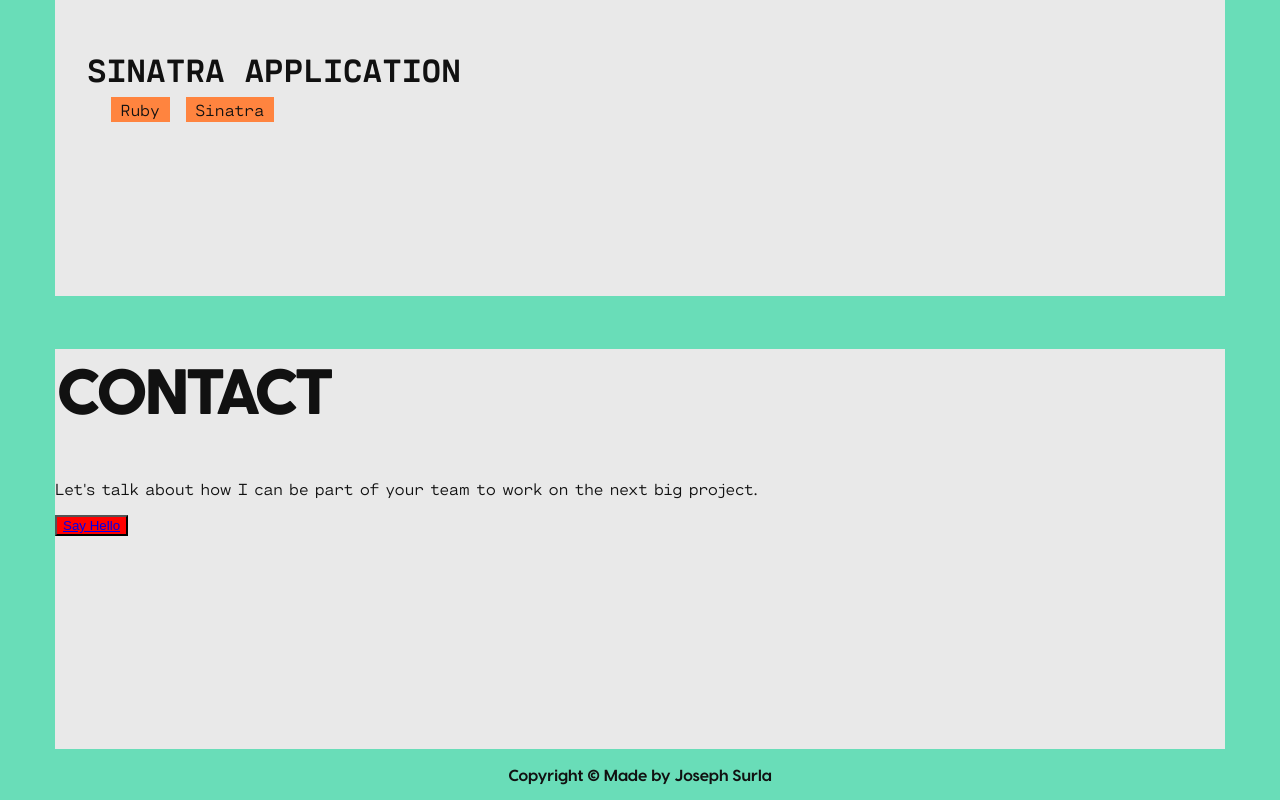
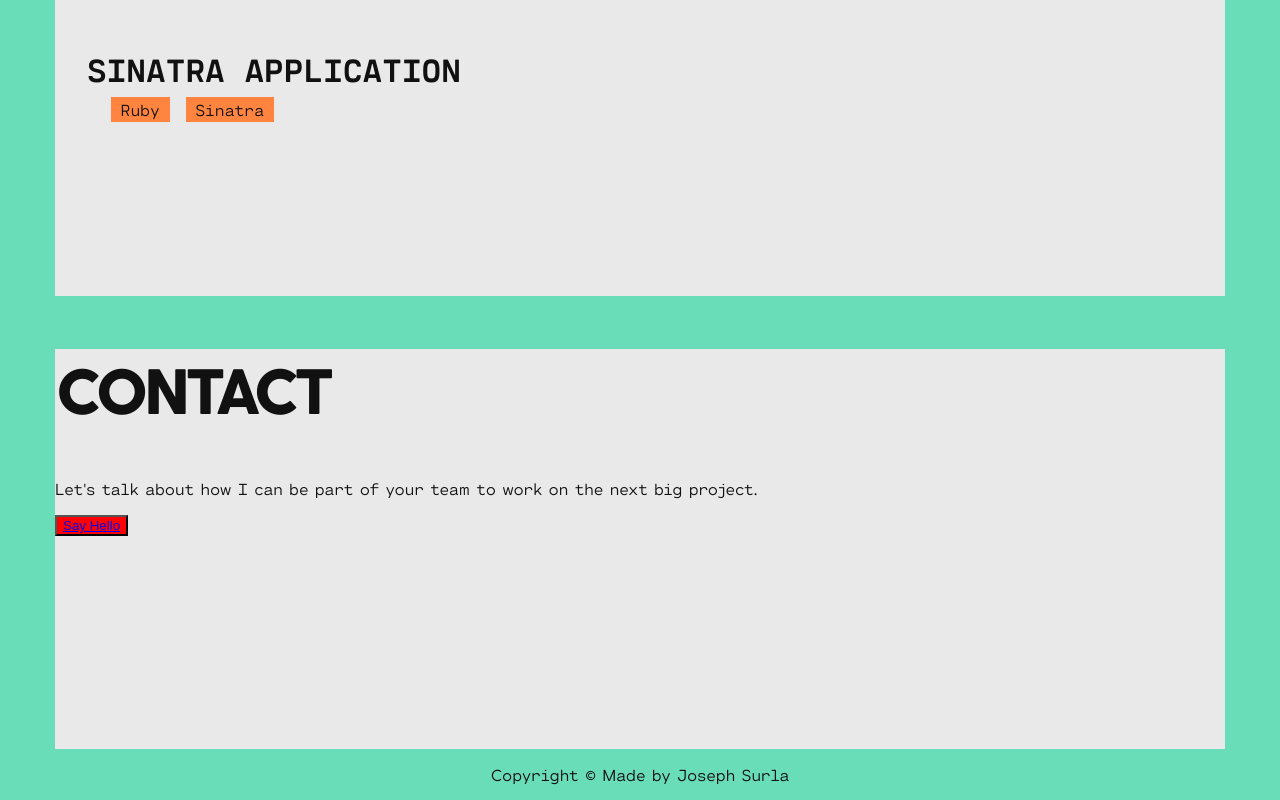
Before and after one commit to surla/surla-react, a React (Create React App) app: page / in a window 1280 px wide. Shown: the part 820-1620 px from the top of the page. Built offline with nearby package versions, Linux system fonts and the light colour scheme.

Commit message:
Update font for footer

```diff
--- a/src/components/Footer.js
+++ b/src/components/Footer.js
@@ -2,6 +2,7 @@ import React from 'react';
 import styled from 'styled-components';
 
 const Copyright = styled.p`
+  font-family: cartographsans-regular;
   text-align: center;
 `
 
```
